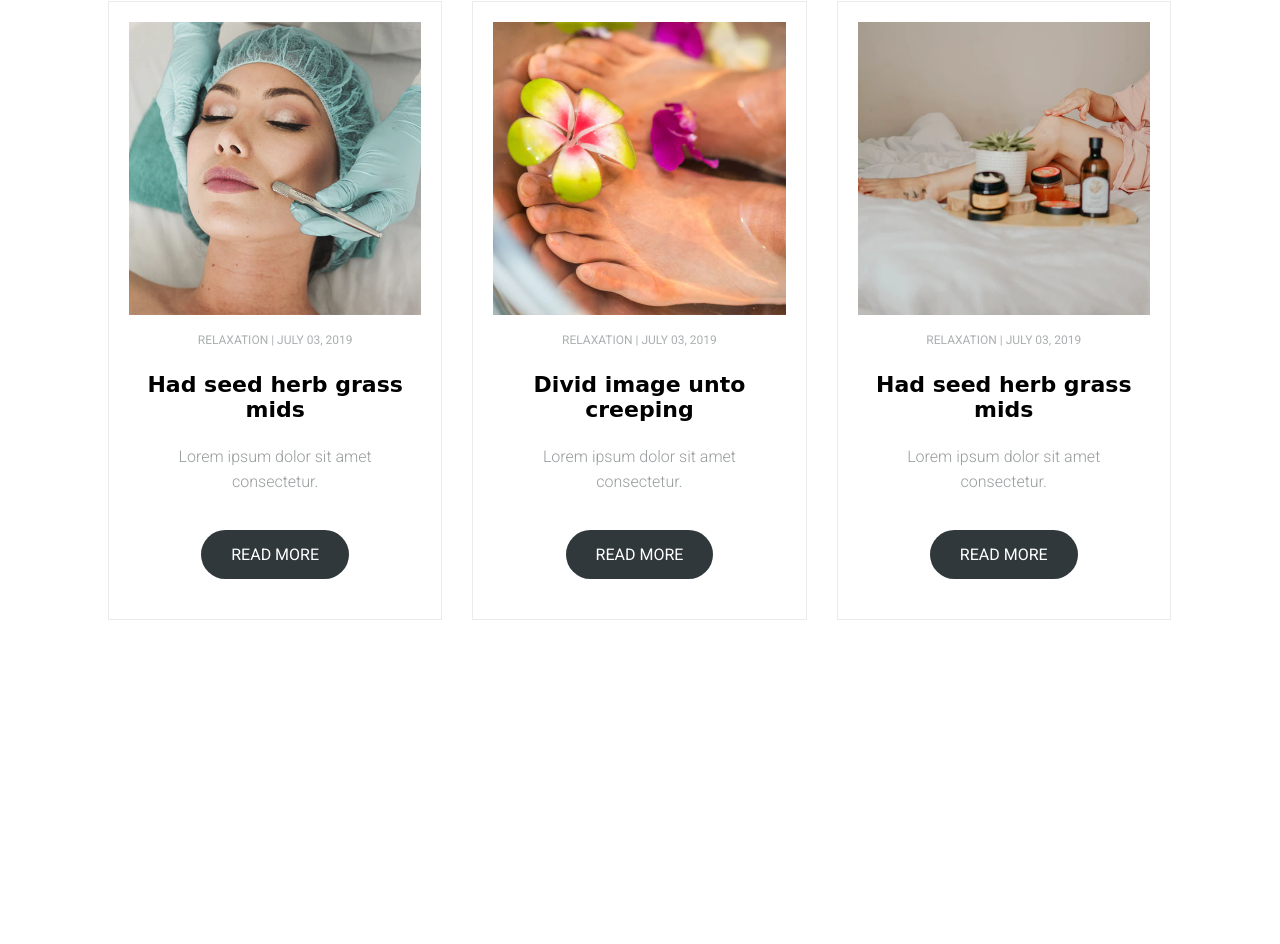
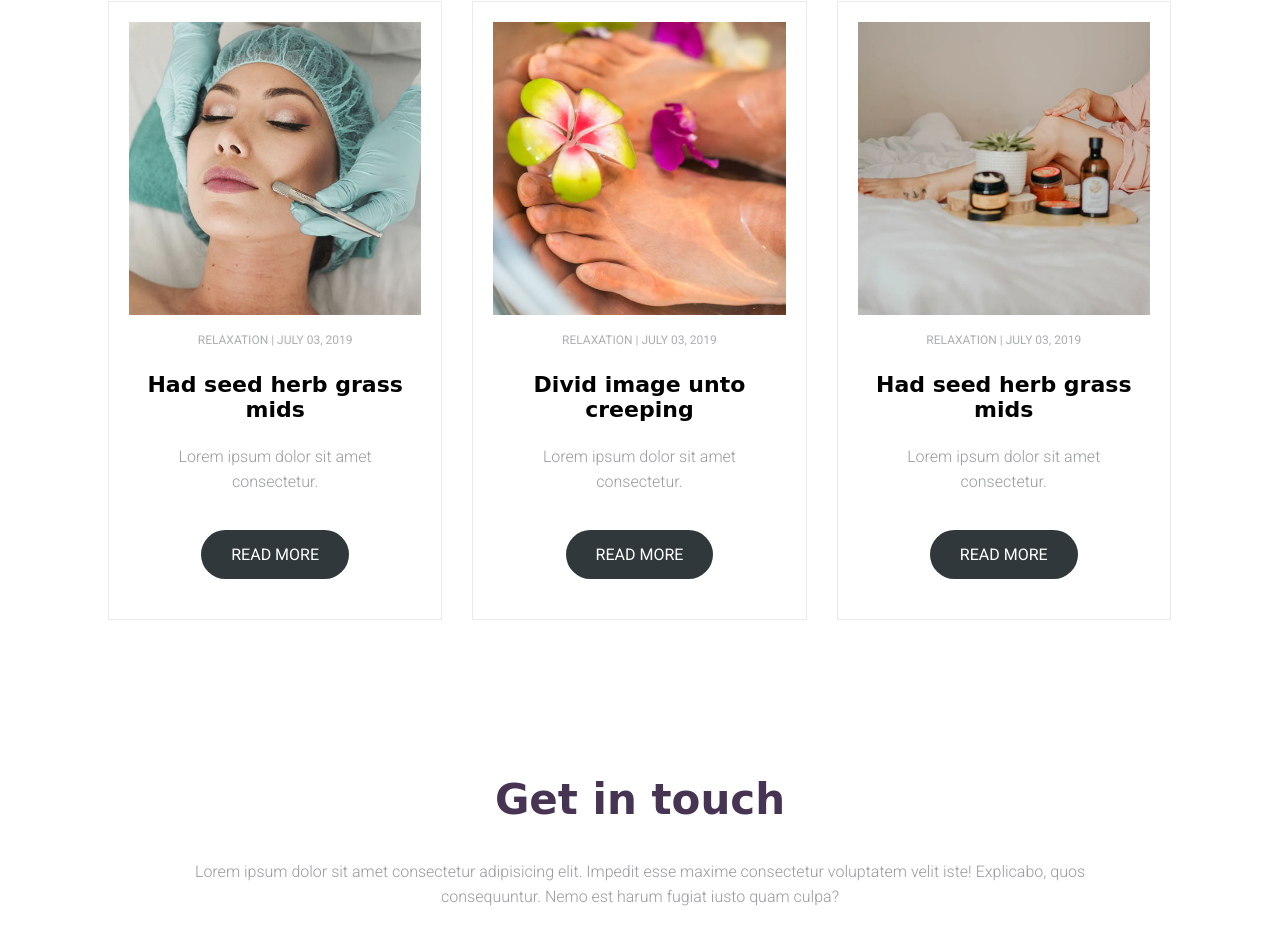
Before and after one commit to lukmak0394/spa-website-project, a plain HTML site: page index.html in a window 1280 px wide. Shown: the part 4376-5320 px from the top of the page. Before the commit the page ends 5176 px from the top, so only its background shows below. Drawn offline with Linux system fonts and the light colour scheme; a web font is replaced by a local one.

Commit message:
put container and section heading in contact section

```diff
--- a/index.html
+++ b/index.html
@@ -247,7 +247,12 @@
             </div>
         </div>
     </section>
-    <section id="contact" class="contact"></section>
+    <section id="contact" class="contact">
+        <div class="container">
+            <h2 class="section-header">Get in touch</h2>
+            <p class="section-description">Lorem ipsum dolor sit amet consectetur adipisicing elit. Impedit esse maxime consectetur voluptatem velit iste! Explicabo, quos consequuntur. Nemo est harum fugiat iusto quam culpa?</p>
+        </div>
+    </section>
     <footer id="footer" class="footer"></footer>
     <script src="js/main.js"></script>
 </body>
```
